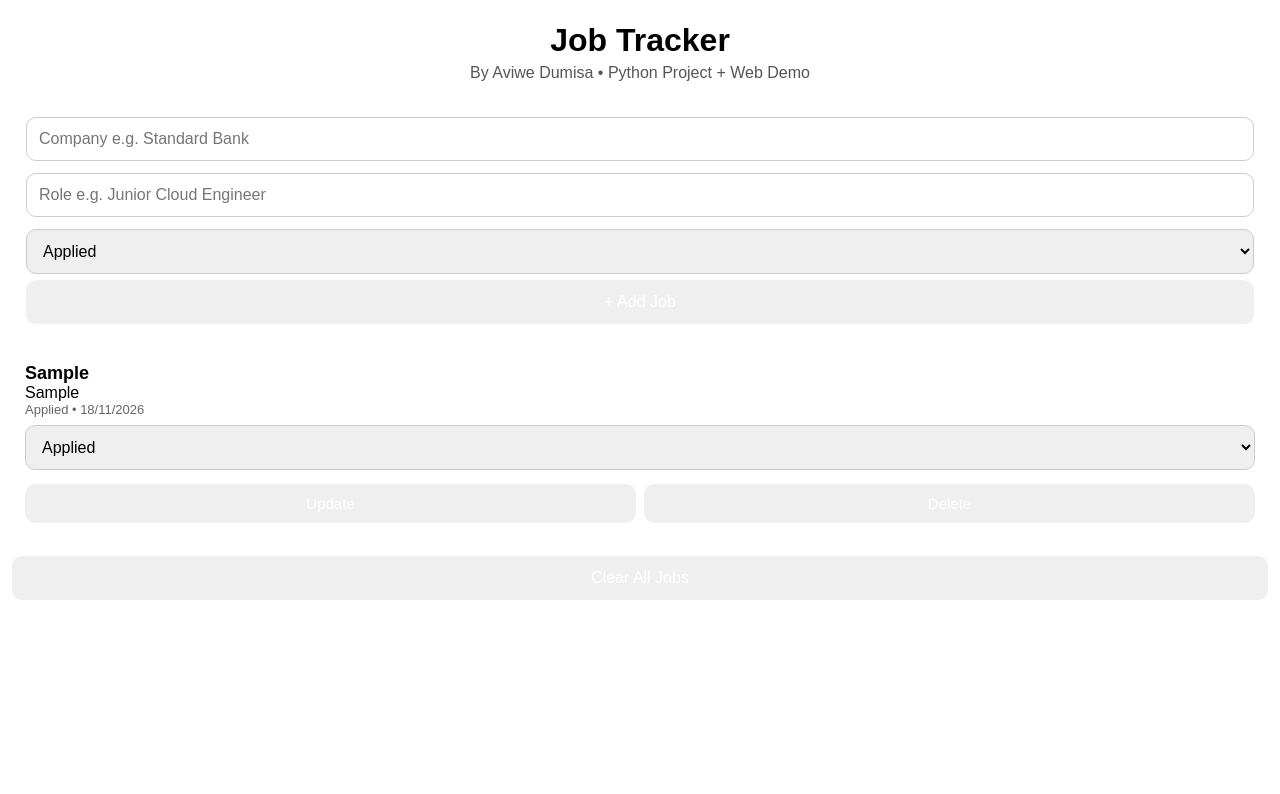
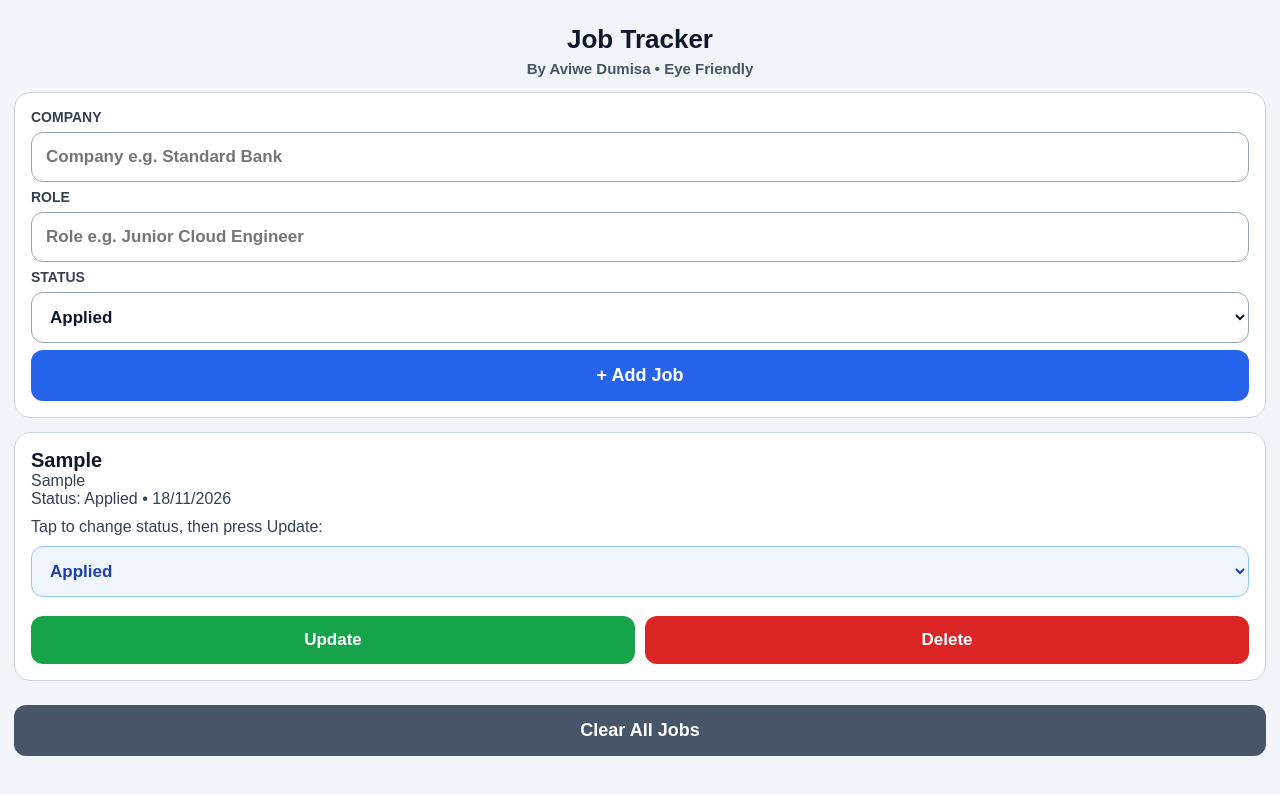
Before and after one commit to ABDumisaCloud/job-tracker, a plain HTML site: page index.html in a window 1280 px wide. Both pictures are taken after typing "Sample", "Sample" into the empty fields and a click on the button "+ Add Job". Drawn offline with Linux system fonts and the light colour scheme.

Commit message:
Refactor styles and update job display logic

```diff
--- a/index.html
+++ b/index.html
@@ -3,30 +3,36 @@
 <meta name="viewport" content="width=device-width, initial-scale=1">
 <title>Job Tracker - Aviwe Dumisa</title>
 <style>
-body{font-family:Arial;background:#;padding:12px;margin:0}
-h1{text-align:center;margin:10px 0 0}
-p.sub{text-align:center;color:#555;margin:5px 0 15px}
-.box{background:#fff;padding:14px;border-radius:12px;margin-bottom:12px}
-input,select{width:100%;padding:12px;margin:6px 0;border:1px solid #ccc;border-radius:10px;font-size:16px;box-sizing:border-box}
-.btn{width:100%;padding:13px;border:none;border-radius:10px;font-size:16px;color:#fff;background:#}
-.card{background:#fff;padding:13px;border-radius:12px;margin-bottom:10px}
-.card b{font-size:18px}
-.small{color:#666;font-size:13px}
-.card select{margin-top:8px}
-.row{display:flex;gap:8px;margin-top:8px}
-.row button{flex:1;padding:11px;border:none;border-radius:10px;font-size:15px;color:#fff}
-.upd{background:#}
-.del{background:#}
-.clear{background:#;margin-top:10px}
+body{font-family:Arial, sans-serif;background:#F1F5F9;padding:14px;margin:0;color:#1E293B}
+h1{text-align:center;margin:10px 0 0;font-size:26px;color:#0F172A}
+p.sub{text-align:center;color:#475569;margin:5px 0 15px;font-size:15px;font-weight:600}
+.box{background:#FFFFFF;padding:16px;border-radius:16px;margin-bottom:14px;border:1px solid #CBD5E1}
+input,select{width:100%;padding:14px;margin:7px 0;border:1.5px solid #94A3B8;border-radius:12px;font-size:17px;font-weight:600;color:#0F172A;background:#FFFFFF;box-sizing:border-box}
+label{font-weight:700;font-size:14px;color:#334155}
+.btn{width:100%;padding:15px;border:none;border-radius:12px;font-size:18px;font-weight:700;color:#FFFFFF;background:#2563EB}
+.card{background:#FFFFFF;padding:16px;border-radius:16px;margin-bottom:12px;border:1px solid #CBD5E1}
+.card b{font-size:20px;color:#0F172A}
+.card div{font-size:16px;color:#334155;font-weight:500}
+.small{color:#0F172A;font-size:15px;font-weight:700}
+.card select{margin-top:10px;background:#EFF6FF;color:#1E40AF;border:1.5px solid #93C5FD;font-weight:700}
+.row{display:flex;gap:10px;margin-top:12px}
+.row button{flex:1;padding:14px;border:none;border-radius:12px;font-size:17px;font-weight:700;color:#FFFFFF}
+.upd{background:#16A34A}
+.del{background:#DC2626}
+.clear{background:#475569;margin-top:12px;color:#FFFFFF}
+.status-label{margin-top:10px;font-size:13px;font-weight:700;color:#475569}
 </style>
 </head>
 <body>
 <h1>Job Tracker</h1>
-<p class="sub">By Aviwe Dumisa • Python Project + Web Demo</p>
+<p class="sub">By Aviwe Dumisa • Eye Friendly</p>
 
 <div class="box">
+<label>COMPANY</label>
 <input id="company" placeholder="Company e.g. Standard Bank">
+<label>ROLE</label>
 <input id="role" placeholder="Role e.g. Junior Cloud Engineer">
+<label>STATUS</label>
 <select id="status">
 <option>Applied</option>
 <option>Interview</option>
@@ -54,18 +60,17 @@ function addJob(){
 }
 function delJob(i){ if(confirm('Delete '+jobs[i].company+'?')){ jobs.splice(i,1); save(); } }
 function updJob(i){
- let sel=document.getElementById('upd'+i);
- jobs[i].status=sel.value;
+ let newStatus = document.getElementById('upd'+i).value;
+ jobs[i].status = newStatus;
  save();
- alert('Updated to '+sel.value);
 }
 function clearAll(){ if(confirm('Delete ALL jobs?')){ jobs=[]; save(); } }
 function show(){
  let html='';
  jobs.forEach((j,i)=>{
- html+=`<div class="card"><b>${j.company}</b><br>${j.role}<br><span class="small">${j.status} • ${j.date}</span><select id="upd${i}"><option ${j.status=='Applied'?'selected':''}>Applied</option><option ${j.status=='Interview'?'selected':''}>Interview</option><option ${j.status=='Offer'?'selected':''}>Offer</option><option ${j.status=='Rejected'?'selected':''}>Rejected</option></select><div class="row"><button class="upd" onclick="updJob(${i})">Update</button><button class="del" onclick="delJob(${i})">Delete</button></div></div>`;
+ html+=`<div class="card"><b>${j.company}</b><div>${j.role}</div><div class="small">Status: ${j.status} • ${j.date}</div><div class="status-label">Tap to change status, then press Update:</div><select id="upd${i}"><option ${j.status=='Applied'?'selected':''}>Applied</option><option ${j.status=='Interview'?'selected':''}>Interview</option><option ${j.status=='Offer'?'selected':''}>Offer</option><option ${j.status=='Rejected'?'selected':''}>Rejected</option></select><div class="row"><button class="upd" onclick="updJob(${i})">Update</button><button class="del" onclick="delJob(${i})">Delete</button></div></div>`;
  });
- document.getElementById('list').innerHTML=html||'<p style="text-align:center;color:#666">No jobs yet. Add one above.</p>';
+ document.getElementById('list').innerHTML=html||'<p style="text-align:center;color:#334155;font-weight:700">No jobs yet. Add one above.</p>';
 }
 show();
 </script>
```
